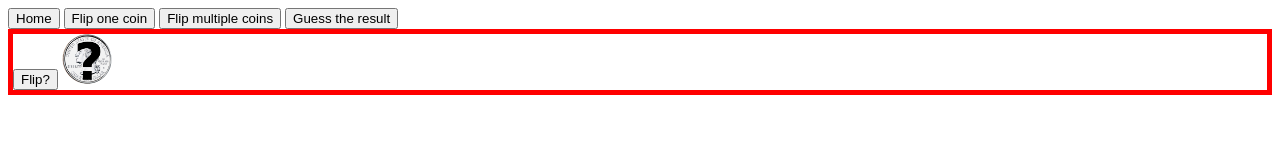
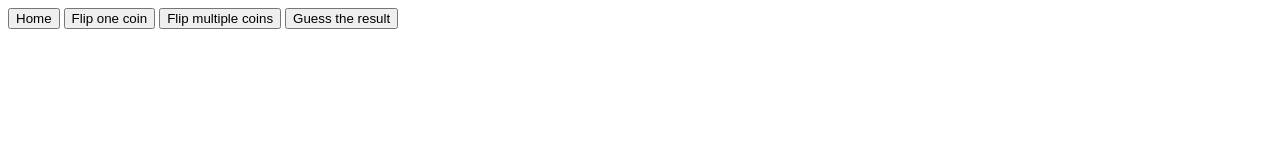
Before and after one commit to comp426-2022-spring/a05-gabomm99, a website: page public/index.html in a window 1280 px wide. Drawn offline with Linux system fonts and the light colour scheme.

Commit message:
Class to Hidden for ID single

```diff
--- a/public/index.html
+++ b/public/index.html
@@ -42,7 +42,7 @@
           <li>Click "Guess the result" to guess what the outcome will be. Resulting win/loose prompt will appear.</li>
         </ul>
     </div>
-    <div id="single" class="active">
+    <div id="single" class="hidden">
       <button id="coin" onclick="flipCoin()">Flip?</button>
       <img src="./assets/img/coin.png" id="quarter" class="smallcoin">
     </div>
```
